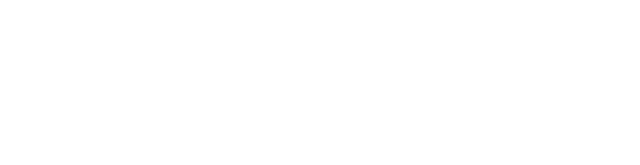
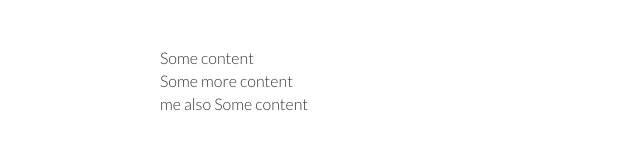
Before and after one commit to GeminiLegend/ex1, a website: page public/index.html in a window 1280 px wide. Shown: the whole page, without its empty margins (0-640 px from the left). Drawn offline with Linux system fonts and the light colour scheme.

Commit message:
base styling enhancements

```diff
--- a/gulpfile.js
+++ b/gulpfile.js
@@ -7,9 +7,11 @@ gulp.task('sass', function () {
   gulp.src('./public/sass/**/*.scss')
     .pipe(sass().on('error', sass.logError))
     .pipe(gulp.dest('./public/css'));
+    //.pipe(livereload());
 });
 
 gulp.task('watch', function () {
+  //livereload.listen();
   gulp.watch('./public/sass/**/*.scss', ['sass']);
 });
 
--- a/public/index.html
+++ b/public/index.html
@@ -0,0 +1,15 @@
+<!DOCTYPE html>
+<html lang="en">
+<head>
+	<meta charset="UTF-8">
+	<title>Custom Form UI</title>
+	<link rel="stylesheet" href="./css/styles.css">
+</head>
+<body>
+	<div class="wrapper">
+	    <p>Some content</p>
+	    <p>Some more content</p>
+	    <p>me also Some content</p>
+	</div>
+</body>
+</html>
--- /dev/null
+++ b/public/sass/global/_colors.scss
@@ -0,0 +1 @@
+$fontColor: #333;
--- /dev/null
+++ b/public/sass/global/_fonts.scss
@@ -0,0 +1 @@
+@import url(http://fonts.googleapis.com/css?family=Lato:100,300,400,700,100italic,300italic);
--- /dev/null
+++ b/public/sass/global/_reset.scss
@@ -0,0 +1,48 @@
+/* http://meyerweb.com/eric/tools/css/reset/
+   v2.0 | 20110126
+   License: none (public domain)
+*/
+
+html, body, div, span, applet, object, iframe,
+h1, h2, h3, h4, h5, h6, p, blockquote, pre,
+a, abbr, acronym, address, big, cite, code,
+del, dfn, em, img, ins, kbd, q, s, samp,
+small, strike, strong, sub, sup, tt, var,
+b, u, i, center,
+dl, dt, dd, ol, ul, li,
+fieldset, form, label, legend,
+table, caption, tbody, tfoot, thead, tr, th, td,
+article, aside, canvas, details, embed,
+figure, figcaption, footer, header, hgroup,
+menu, nav, output, ruby, section, summary,
+time, mark, audio, video {
+	margin: 0;
+	padding: 0;
+	border: 0;
+	font-size: 100%;
+	font: inherit;
+	vertical-align: baseline;
+}
+/* HTML5 display-role reset for older browsers */
+article, aside, details, figcaption, figure,
+footer, header, hgroup, menu, nav, section {
+	display: block;
+}
+body {
+	line-height: 1;
+}
+ol, ul {
+	list-style: none;
+}
+blockquote, q {
+	quotes: none;
+}
+blockquote:before, blockquote:after,
+q:before, q:after {
+	content: '';
+	content: none;
+}
+table {
+	border-collapse: collapse;
+	border-spacing: 0;
+}
--- a/public/sass/styles.scss
+++ b/public/sass/styles.scss
@@ -1 +1,25 @@
-body { background: red; }
+@import 'global/colors';
+@import 'global/fonts';
+@import 'global/reset';
+
+//Global
+p, h1, h2, h3, h4, a {
+    font-family: 'Lato', sans-serif;
+    -webkit-font-smoothing: antialiased;
+}
+
+p {
+    font-size: 12pt;
+    font-weight: 300;
+    color: $fontColor;
+}
+
+.wrapper {
+    width: 80%;
+    max-width: 960px;
+    margin: 50px auto;
+
+    & > p {
+        margin: 0 0 7px;
+    }
+}
```
Also changed, not shown: package.json (added, +7 -0 lines), bower.json (renamed from public/bower.json), public/css/styles.css, 3 other files.
